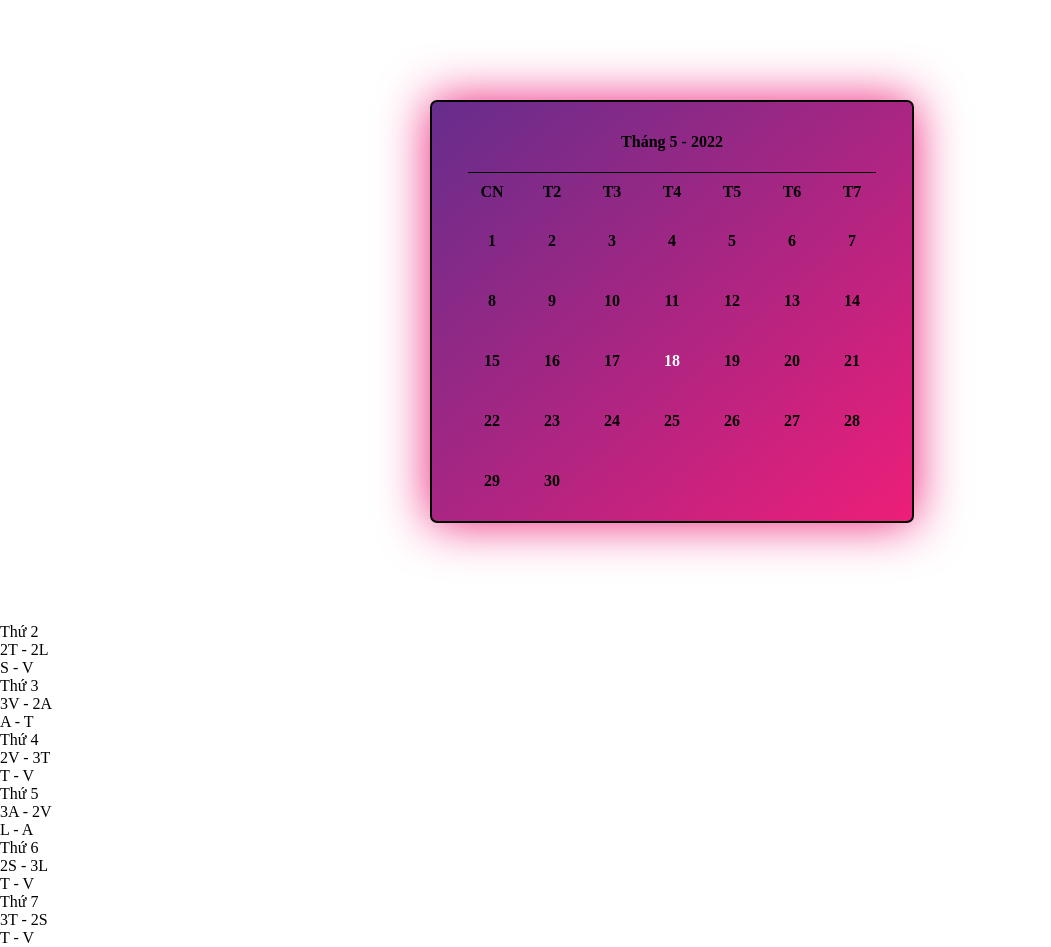
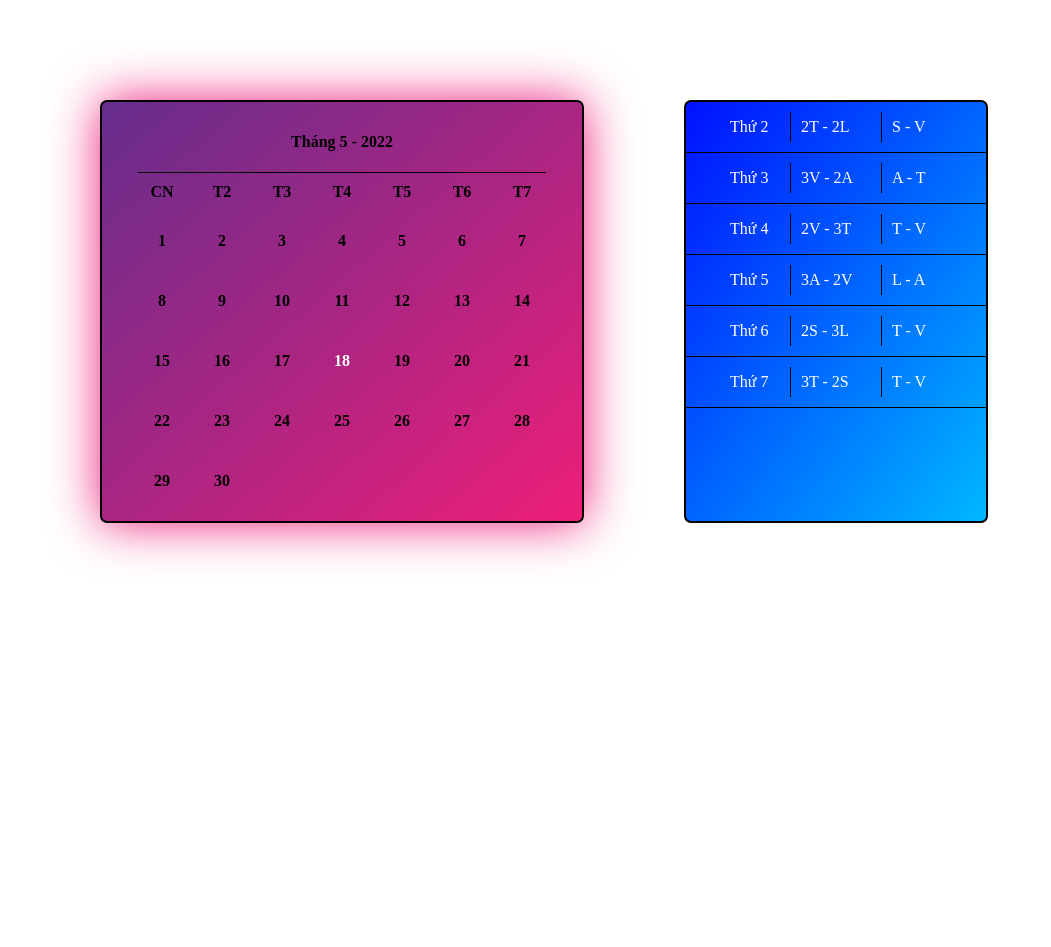
Before and after one commit to phieuLOL/Lich, a plain HTML site: page index.html in a window 1280 px wide. Shown: the whole page, without its empty margins (0-1051 px from the left). After the commit the page ends 800 px from the top, so only its background shows below. Drawn offline with nearby package versions, Linux system fonts and the light colour scheme.

Commit message:
Update style.css

```diff
--- a/style.css
+++ b/style.css
@@ -3,6 +3,10 @@
      padding: 0;
      border: 0;
      font-family: 'SF Mono';
+}
+#my-body {
+     display: flex;
+     flex-direction: row;
 }
 ul li {
      list-style-type: none;
@@ -10,7 +14,7 @@ ul li {
 .table-calentor {
      display: flex;
      flex-direction: column;
-     margin: 100px calc((100% - 420px) / 2);
+     margin: 100px;
      padding: 10px 30px;
      border: 2px solid #000;
      border-radius: 7px;
@@ -47,9 +51,6 @@ ul li {
      /* flex-direction: row; */
      font-weight: 600;
 }
-.day-of-mo {
-/*      color: hsla(239, 100%, 50%, 0.3); */
-}
 .false {
      display: flex;
      align-items: center;
@@ -71,3 +72,38 @@ ul li {
 .not {
      color: #000;
 }
+.schedule {
+     display: flex;
+     flex-direction: column;
+     margin: 100px 100px 100px 0;
+     border: 2px solid #000;
+     border-radius: 7px;
+     width: 300px;
+
+     background-image: linear-gradient(to right bottom, #0011ff, #00b7ff);
+}
+.thu {
+     display: flex;
+     flex-direction: row;
+     height: 30px;
+     line-height: 30px;
+     padding: calc(((100% / 6) - 30px) / 2) 0;
+     justify-content: center;
+     border-bottom: 1px solid #000;
+     color: #fff;
+}
+.namethu {
+     padding: 0 10px;
+     width: 50px;
+     height: 100%;
+     border-right: 1px solid #000;
+}
+.morning {
+     padding: 0 10px;
+     width: 70px;
+     border-right: 1px solid #000;
+}
+.afternoon {
+     margin: 0 10px;
+     width: 50px;
+}
```
